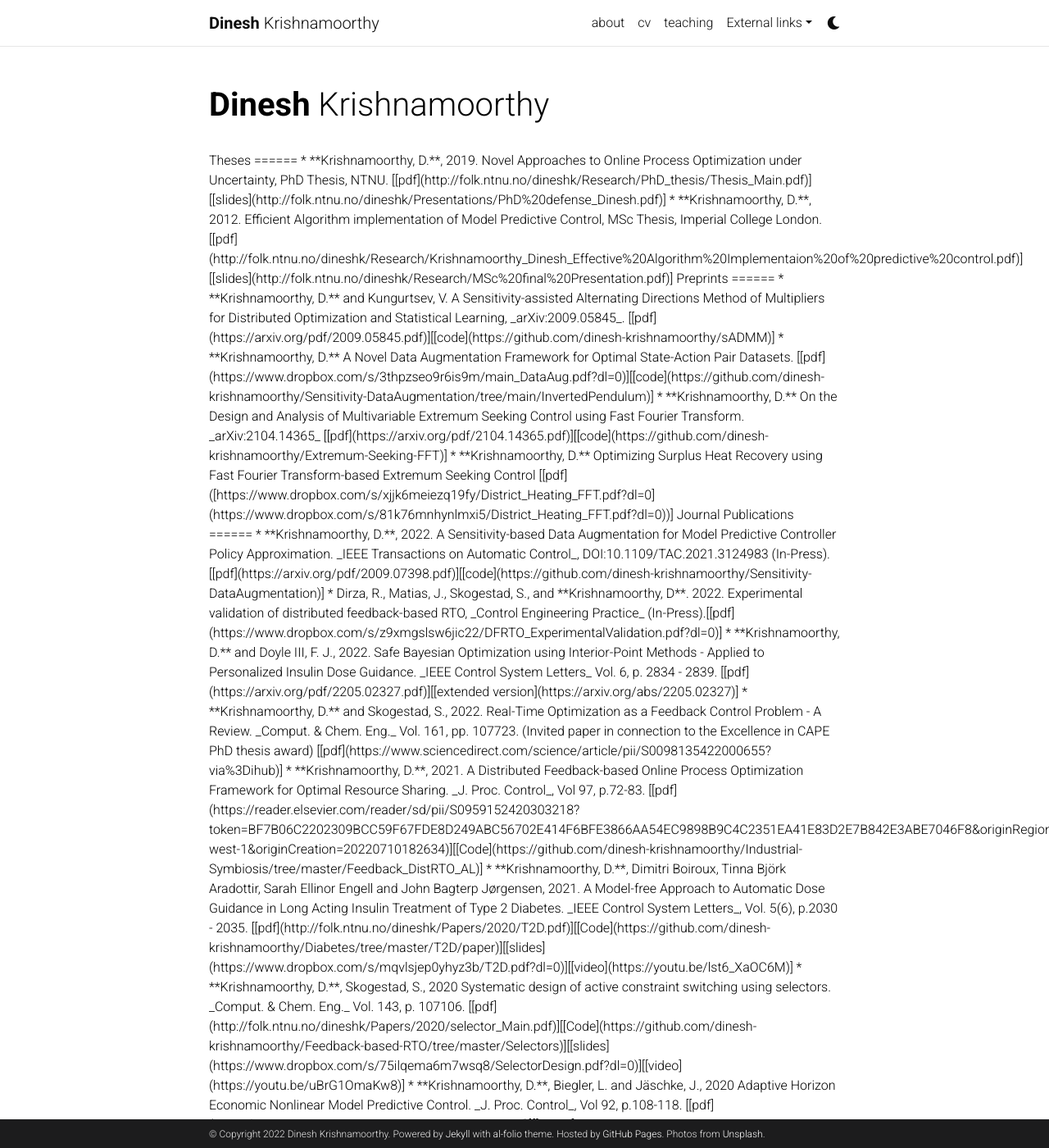
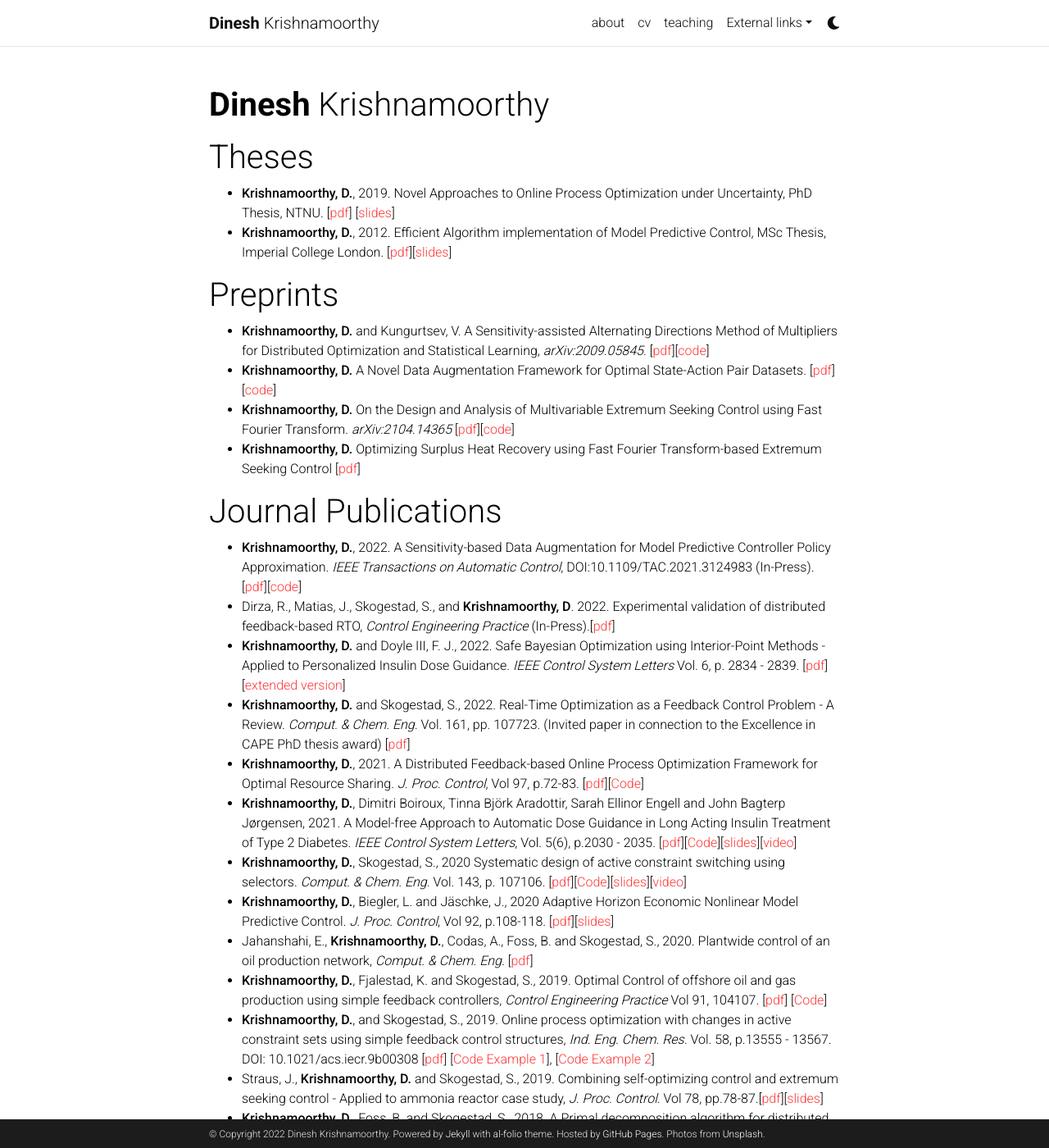
Before and after one commit to dinesh-krishnamoorthy/dinesh-krishnamoorthy.github.io, a Jekyll site: the page built from _pages/publications.md, in a window 1280 px wide and 1400 px high. Shown: the whole window at 82% size. Built offline with Jekyll 4.4.1, drawn with Linux system fonts in a browser that asks for light colours; comment, search, counter and statistics services are not loaded; a style sheet for code colours, icons or effects is not loaded; some of the changed text lies outside the part shown.

Commit message:
Update publications.md

```diff
--- a/_pages/publications.md
+++ b/_pages/publications.md
@@ -8,8 +8,6 @@ selected_papers: false # includes a list of papers marked as "selected={true}"
 social: true  # includes social icons at the bottom of the page
 ---
 
-<!-- _pages/publications.md -->
-<div class="publications">
 
 Theses
 ======
```
